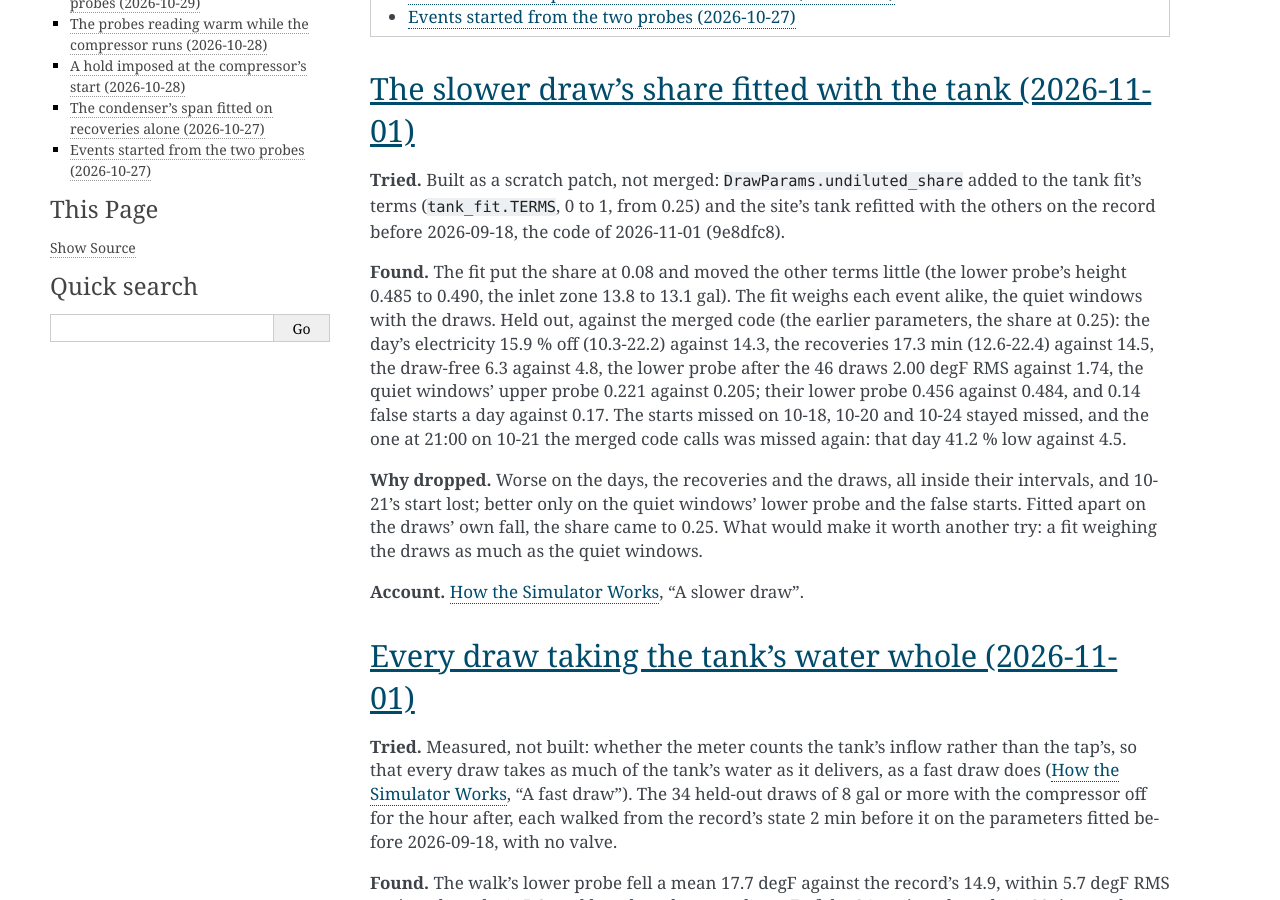
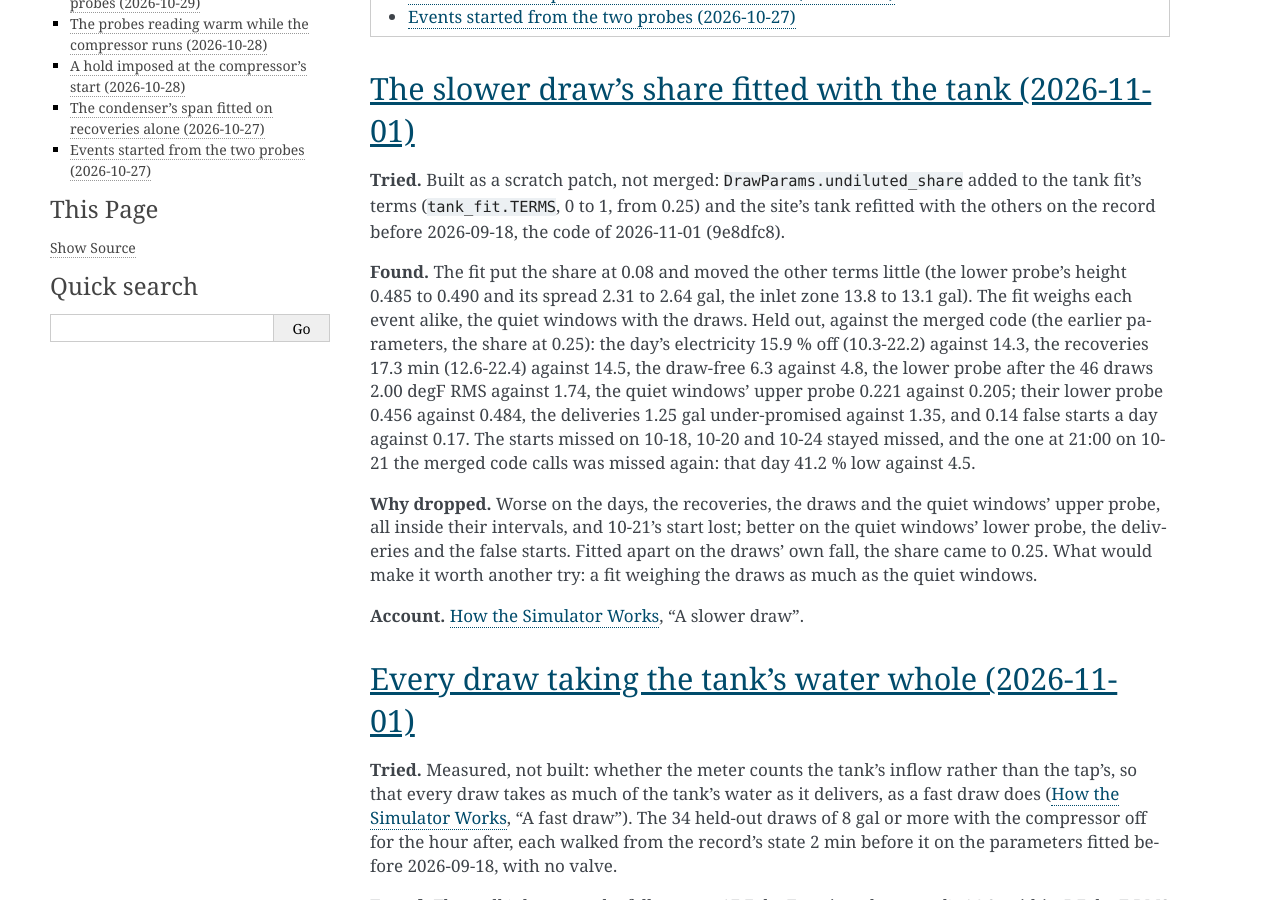
Before and after one commit to eman/nwp500-python, a Sphinx documentation site: the page built from docs/explanation/simulator-tried.rst, in a window 1280 px wide and 900 px high, scrolled down 585 px. Built offline with Sphinx 7.4.7, drawn with Linux system fonts in a browser that asks for light colours.

Commit message:
docs(sim): the joint fit's entry lists the quiet windows' upper probe and the deliveries
The upper probe on the quiet windows scored worse and the deliveries'
shortfall better; the lower probe's spread moved most of the terms.

```diff
--- a/docs/explanation/simulator-tried.rst
+++ b/docs/explanation/simulator-tried.rst
@@ -23,21 +23,23 @@ with the others on the record before 2026-09-18, the code of
 2026-11-01 (9e8dfc8).
 
 **Found.** The fit put the share at 0.08 and moved the other terms
-little (the lower probe's height 0.485 to 0.490, the inlet zone 13.8
-to 13.1 gal). The fit weighs each event alike, the quiet windows with
+little (the lower probe's height 0.485 to 0.490 and its spread 2.31 to
+2.64 gal, the inlet zone 13.8 to 13.1 gal). The fit weighs each event alike, the quiet windows with
 the draws. Held out, against the merged code (the earlier parameters,
 the share at 0.25): the day's electricity 15.9 % off (10.3-22.2)
 against 14.3, the recoveries 17.3 min (12.6-22.4) against 14.5, the
 draw-free 6.3 against 4.8, the lower probe after the 46 draws 2.00
 degF RMS against 1.74, the quiet windows' upper probe 0.221 against
-0.205; their lower probe 0.456 against 0.484, and 0.14 false starts a
-day against 0.17. The starts missed on 10-18, 10-20 and 10-24 stayed
+0.205; their lower probe 0.456 against 0.484, the deliveries 1.25 gal
+under-promised against 1.35, and 0.14 false starts a day against
+0.17. The starts missed on 10-18, 10-20 and 10-24 stayed
 missed, and the one at 21:00 on 10-21 the merged code calls was missed
 again: that day 41.2 % low against 4.5.
 
-**Why dropped.** Worse on the days, the recoveries and the draws, all
-inside their intervals, and 10-21's start lost; better only on the
-quiet windows' lower probe and the false starts. Fitted apart on the
+**Why dropped.** Worse on the days, the recoveries, the draws and the
+quiet windows' upper probe, all inside their intervals, and 10-21's
+start lost; better on the quiet windows' lower probe, the deliveries
+and the false starts. Fitted apart on the
 draws' own fall, the share came to 0.25. What would
 make it worth another try: a fit weighing the draws as much as the
 quiet windows.
```
